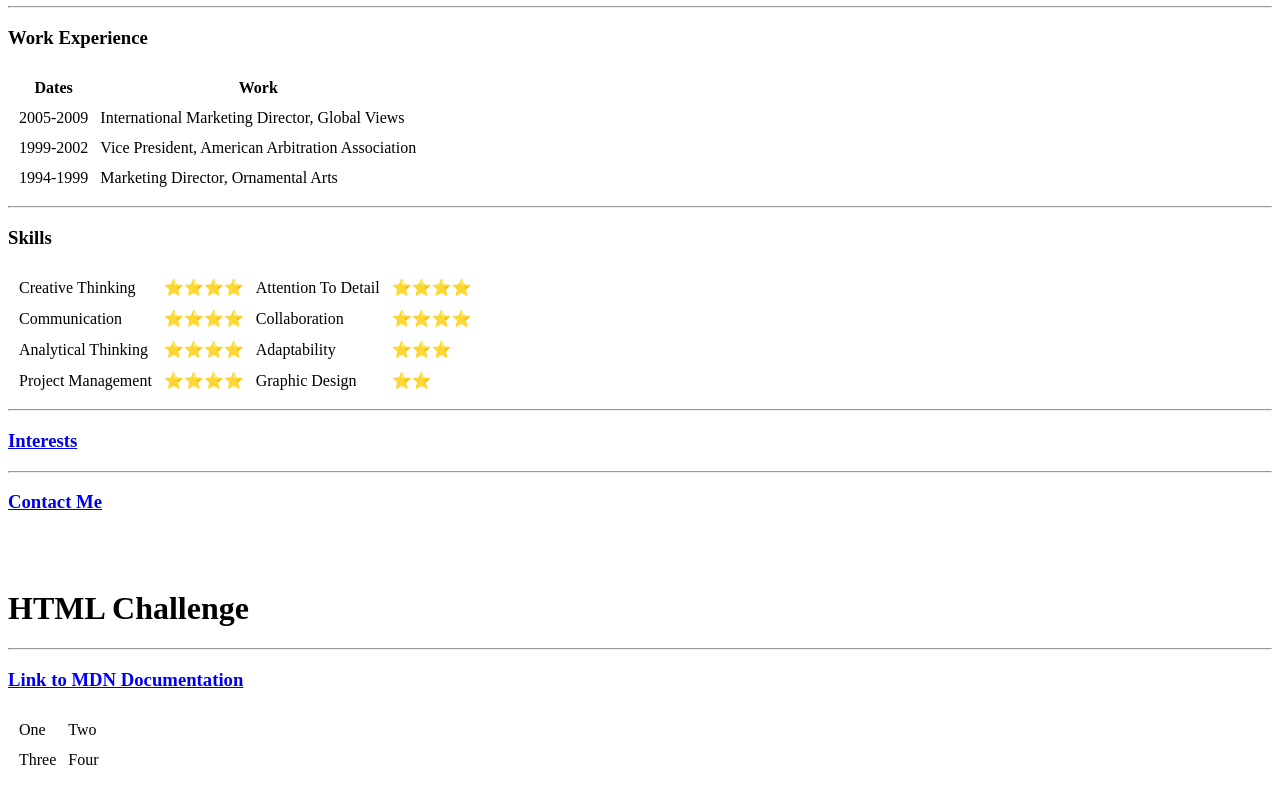
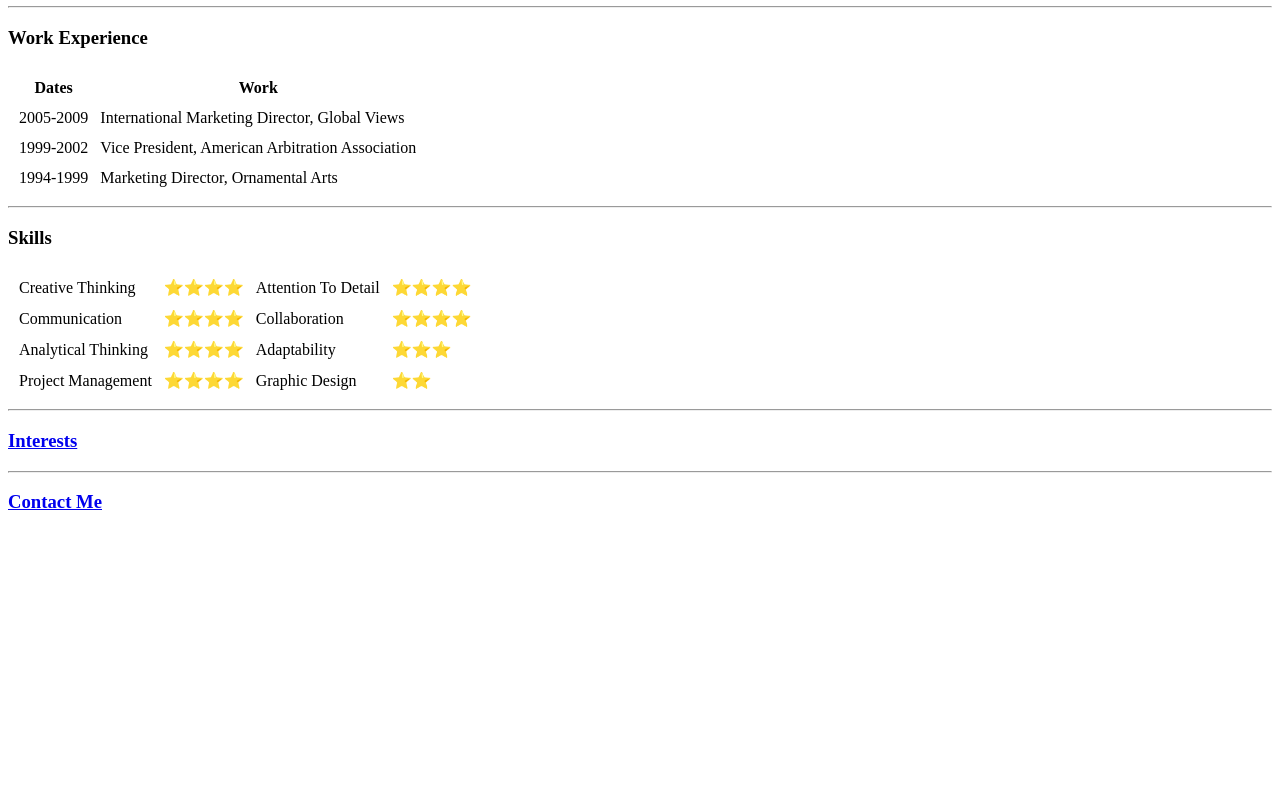
Before and after one commit to cynthialee01/CV, a plain HTML site: page index.html in a window 1280 px wide. Shown: the part 551-1351 px from the top of the page. After the commit the page ends 1083 px from the top, so only its background shows below. Drawn offline with Linux system fonts and the light colour scheme.

Commit message:
Update index.html
Removed class practice table.

```diff
--- a/index.html
+++ b/index.html
@@ -83,22 +83,6 @@
     <h3><a href="interests.html">Interests</a></h3>
     <hr>
     <h3><a href="contact.html">Contact Me</a></h3>
-    <br>
-    <br>
-    <h1>HTML Challenge</h1>
-    <hr>
-    <h3><a href="https://developer.mozilla.org/en-US/">Link to MDN Documentation</a></h3>
-    <table cellspacing="10">
-        <tr>
-            <td>One</td>
-            <td>Two</td>
-        </tr>
-        <tr>
-            <td>Three</td>
-            <td>Four</td>
-        </tr>
-        <td></td>
-    </table>
 
 </body>
 
```
